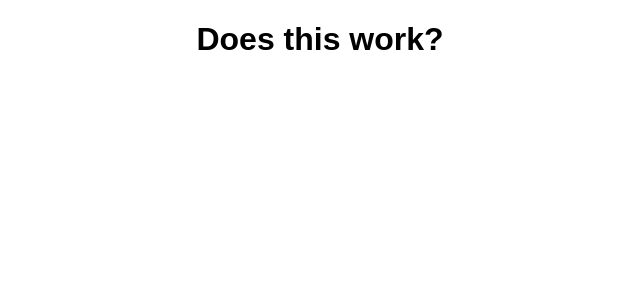
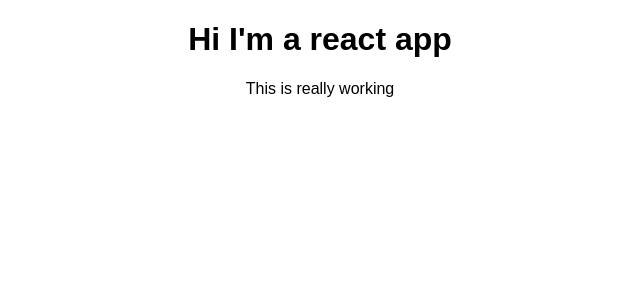
Before and after one commit to techfreakworm/react-course-practice, a React (Create React App) app in the folder react-base-features/: page / in a window 1280 px wide. Shown: the top 300 px of the page, without its empty margins (320-960 px from the left). Built offline with nearby package versions, Linux system fonts and the light colour scheme.

Commit message:
More understanding on JSX

```diff
--- a/react-base-features/src/App.js
+++ b/react-base-features/src/App.js
@@ -2,14 +2,17 @@ import React, { Component } from 'react';
 import './App.css';
 
 class App extends Component {
-  render() {
-    // return (
-    //     <div class="App">
-    //       <h1>Hi I'm a react app</h1>
-    //     </div>
-    //   );
-    return React.createElement('div', {className: 'App'}, '', React.createElement('h1', null, 'Does this work?'));
+    render() {
+        return (
+            <div class="App">
+              <h1>Hi I'm a react app</h1>
+              <p>This is really working</p>
+            </div>
+          );
+        // return React.createElement('div', { className: 'App' }, '', React.createElement('h1', null, 'Does this work?'));
     }
-  }
+}
 
-  export default App;
+
+
+export default App;
```
